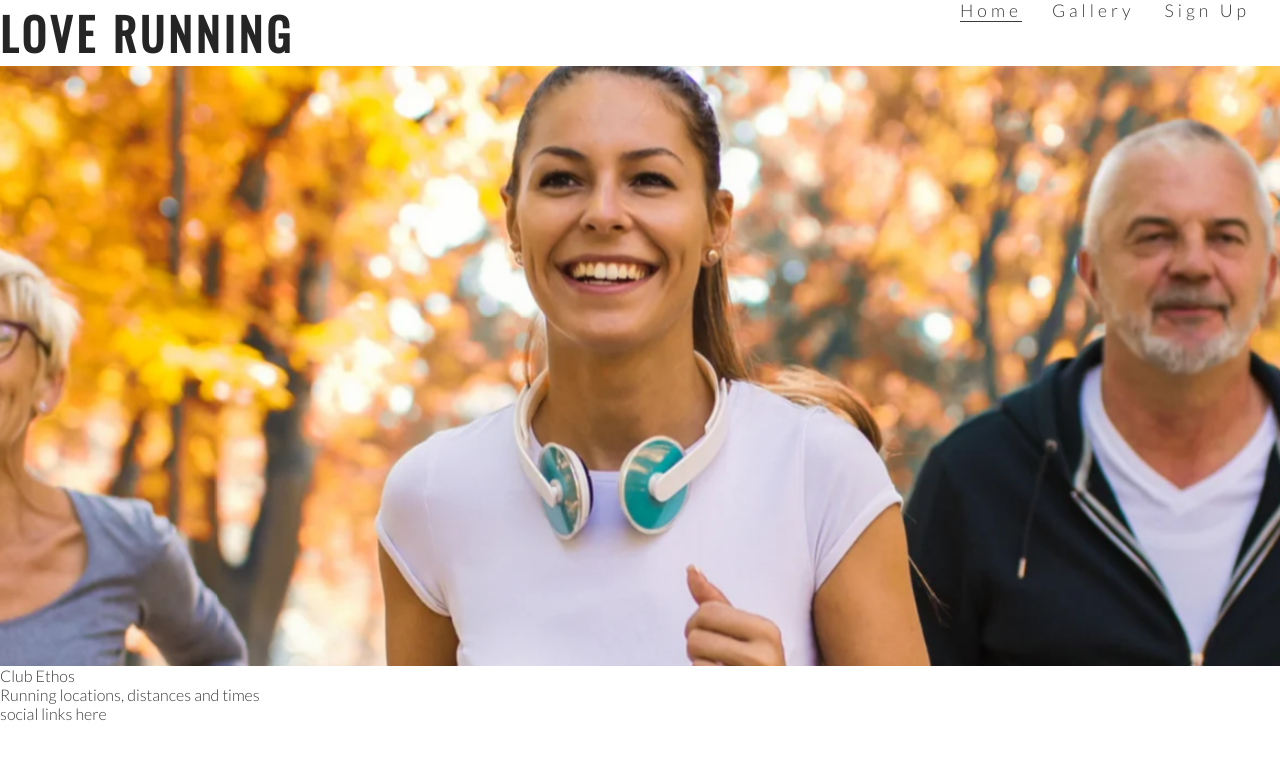
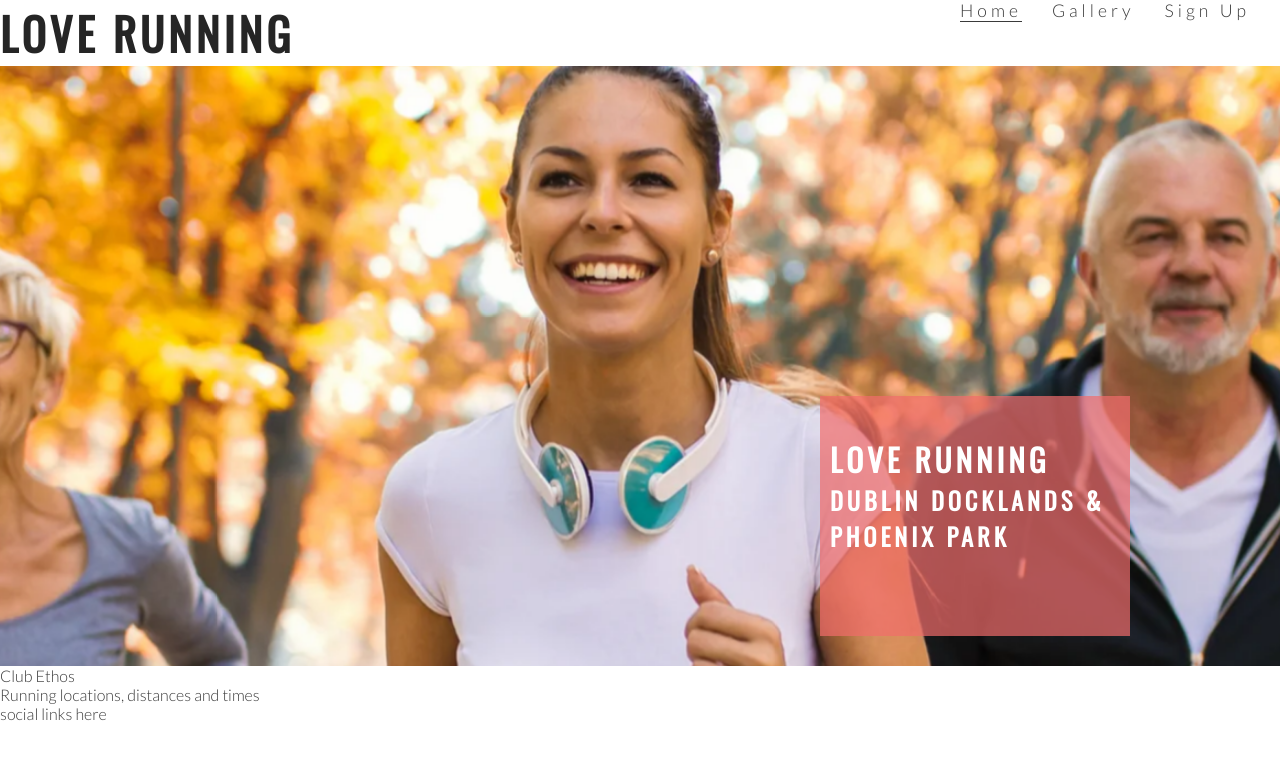
Before and after one commit to SiobhainG/love-running, a plain HTML site: page index.html in a window 1280 px wide. Drawn offline with nearby package versions, Linux system fonts and the light colour scheme.

Commit message:
Add cover text on hero image

```diff
--- a/assets/css/style.css
+++ b/assets/css/style.css
@@ -52,12 +52,18 @@ h1, h2 {
     border-bottom: 1px solid #3a3a3a;
 }
 
-/* hero image */
+/* hero image and cover text*/
 
 #hero-outer {
     height: 600px;
     width: 100%;
     overflow: hidden;
+
+    position: relative;
+}
+
+#cover-text, #cover-text h2 {
+    color: #fff
 }
 
 #hero-image {
@@ -80,3 +86,23 @@ h1, h2 {
         transform: scale(1.1);
     }
 }
+
+#cover-text {
+    font-size: 130%;
+    font-family: Oswald, sans-serif;
+    text-transform: uppercase;
+    letter-spacing: 4px;
+
+    width: 300px;
+    height: 200px;
+
+    padding-top: 40px;
+    padding-left: 10px;
+
+    background-color: rgba(241, 109, 107, .7);
+
+    bottom: 30px;
+    right: 150px;
+
+    position: absolute;
+}
--- a/index.html
+++ b/index.html
@@ -32,6 +32,10 @@
     </header>
     <section id="hero-outer">
         <div id="hero-image"></div>>
+        #<div id="cover-text">
+            <h2>Love Running</h2>
+            <h3>Dublin Docklands & Phoenix Park</h3>
+        </div>
     </section>
     <section>
         Club Ethos
```
